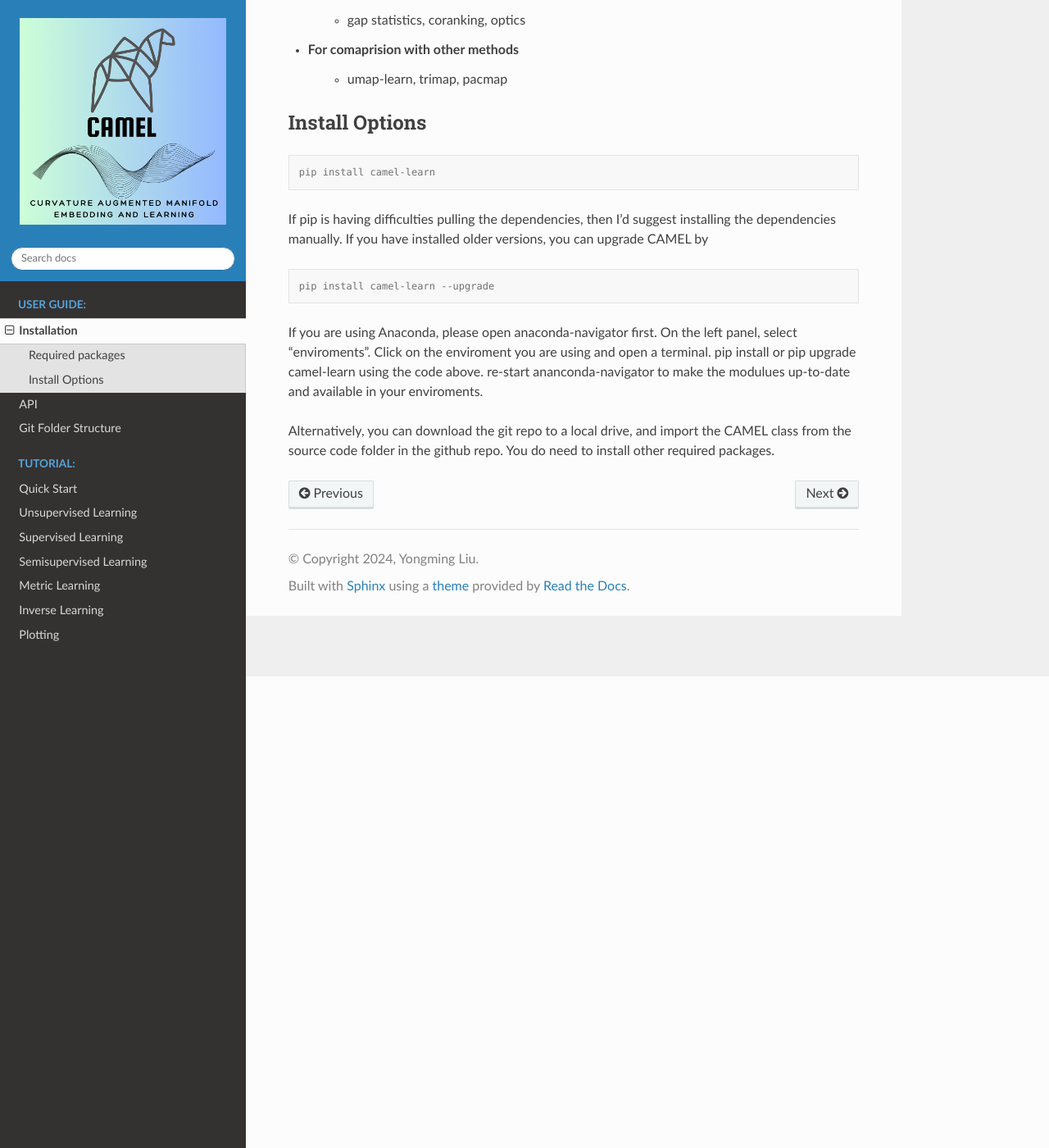
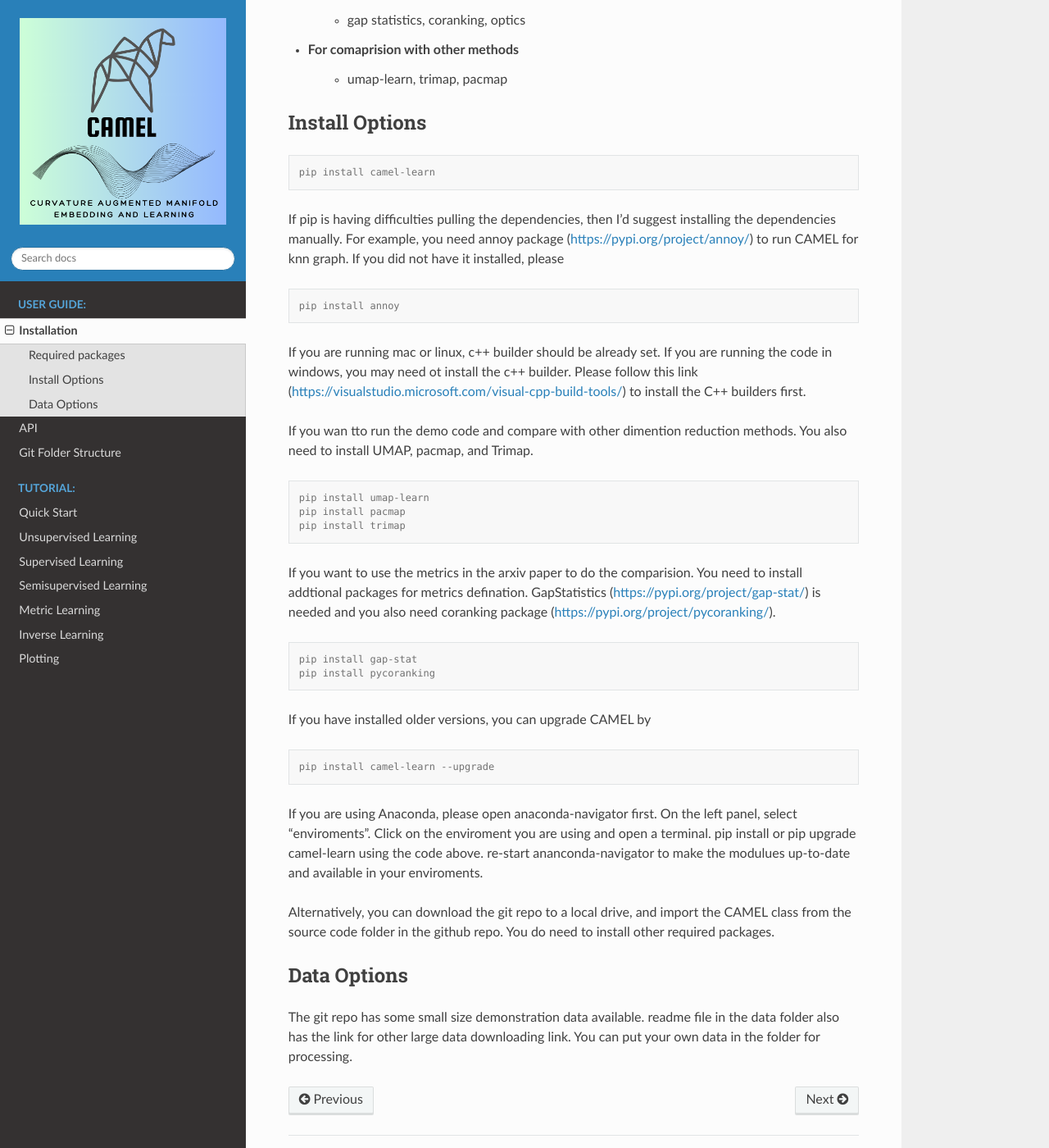
Before and after one commit to ymlasu/CAMEL, a Sphinx documentation site: the page built from docs/source/installation.rst, in a window 1280 px wide and 1400 px high, scrolled down 575 px. Shown: the whole window at 82% size. Built offline with Sphinx 7.4.7 and the Read the Docs theme 2.0.0, drawn with Linux system fonts in a browser that asks for light colours; pages that are not in the unit, such as notebooks, are missing from menus.

Commit message:
Update installation.rst

```diff
--- a/docs/source/installation.rst
+++ b/docs/source/installation.rst
@@ -32,7 +32,30 @@ Install Options
    pip install camel-learn
 
 If pip is having difficulties pulling the dependencies, then I'd suggest installing
-the dependencies manually. If you have installed older versions, you can upgrade CAMEL by
+the dependencies manually. For example, you need annoy package (https://pypi.org/project/annoy/) to run CAMEL for knn graph. If you did not have it installed, please
+
+.. code:: console
+
+   pip install annoy
+
+If you are running mac or linux, c++ builder should be already set. If you are running the code in windows, you may need ot install the c++ builder. Please follow this link (https://visualstudio.microsoft.com/visual-cpp-build-tools/) to install the C++ builders first.
+
+If you wan tto run the demo code and compare with other dimention reduction methods. You also need to install UMAP, pacmap, and Trimap.
+
+.. code:: console
+
+   pip install umap-learn
+   pip install pacmap
+   pip install trimap
+
+If you want to use the metrics in the arxiv paper to do the comparision. You need to install addtional packages for metrics defination. GapStatistics (https://pypi.org/project/gap-stat/) is needed and you also need coranking package (https://pypi.org/project/pycoranking/).
+
+.. code:: console
+
+   pip install gap-stat
+   pip install pycoranking
+
+If you have installed older versions, you can upgrade CAMEL by
 
 .. code:: console
 
@@ -44,3 +67,9 @@ a terminal. pip install or pip upgrade camel-learn using the code above. re-star
 
 
 Alternatively, you can download the git repo to a local drive, and import the CAMEL class from the source code folder in the github repo. You do need to install other required packages.
+
+
+Data Options
+--------------------
+
+The git repo has some small size demonstration data available. readme file in the data folder also has the link for other large data downloading link. You can put your own data in the folder for processing.
```
